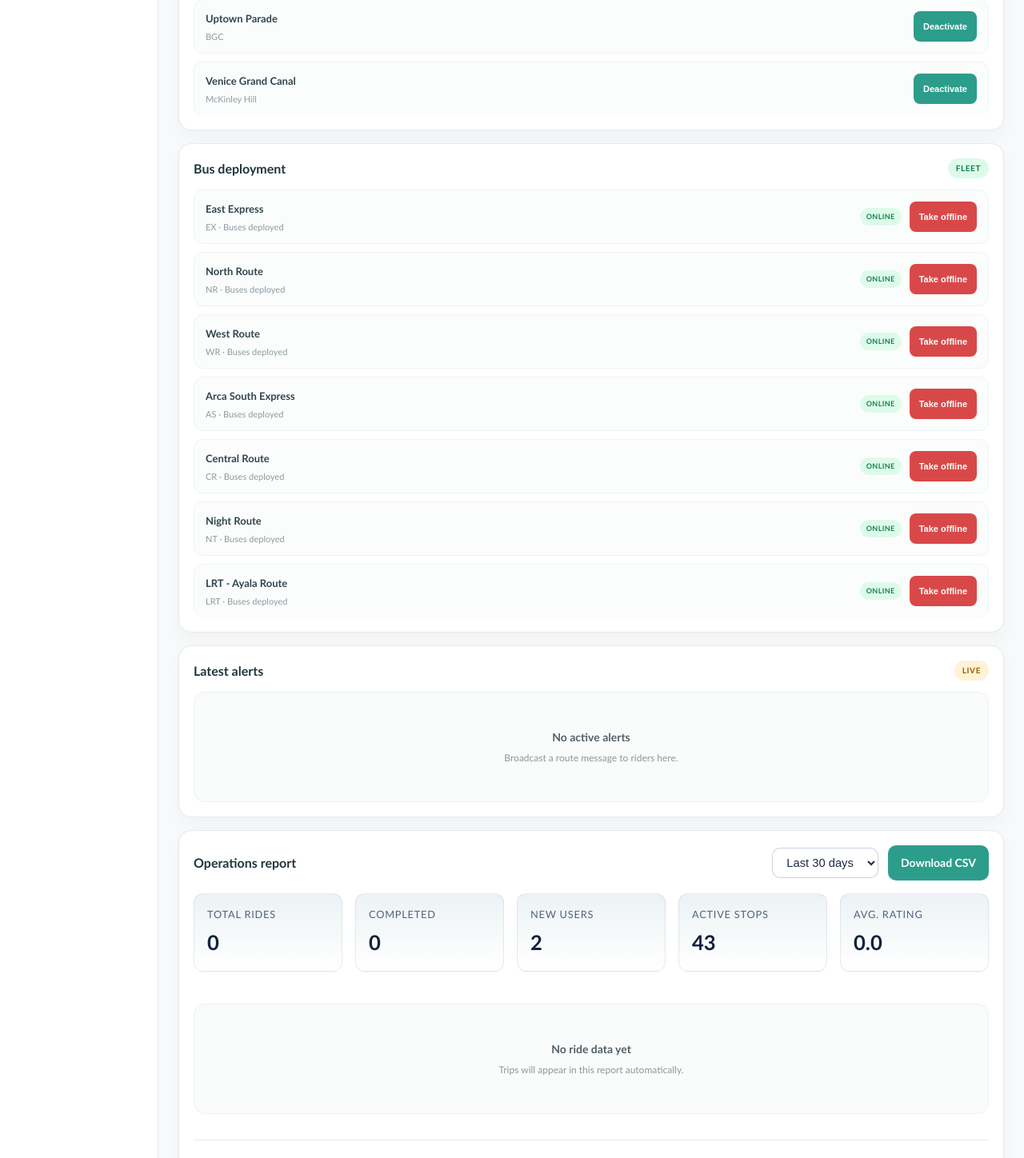
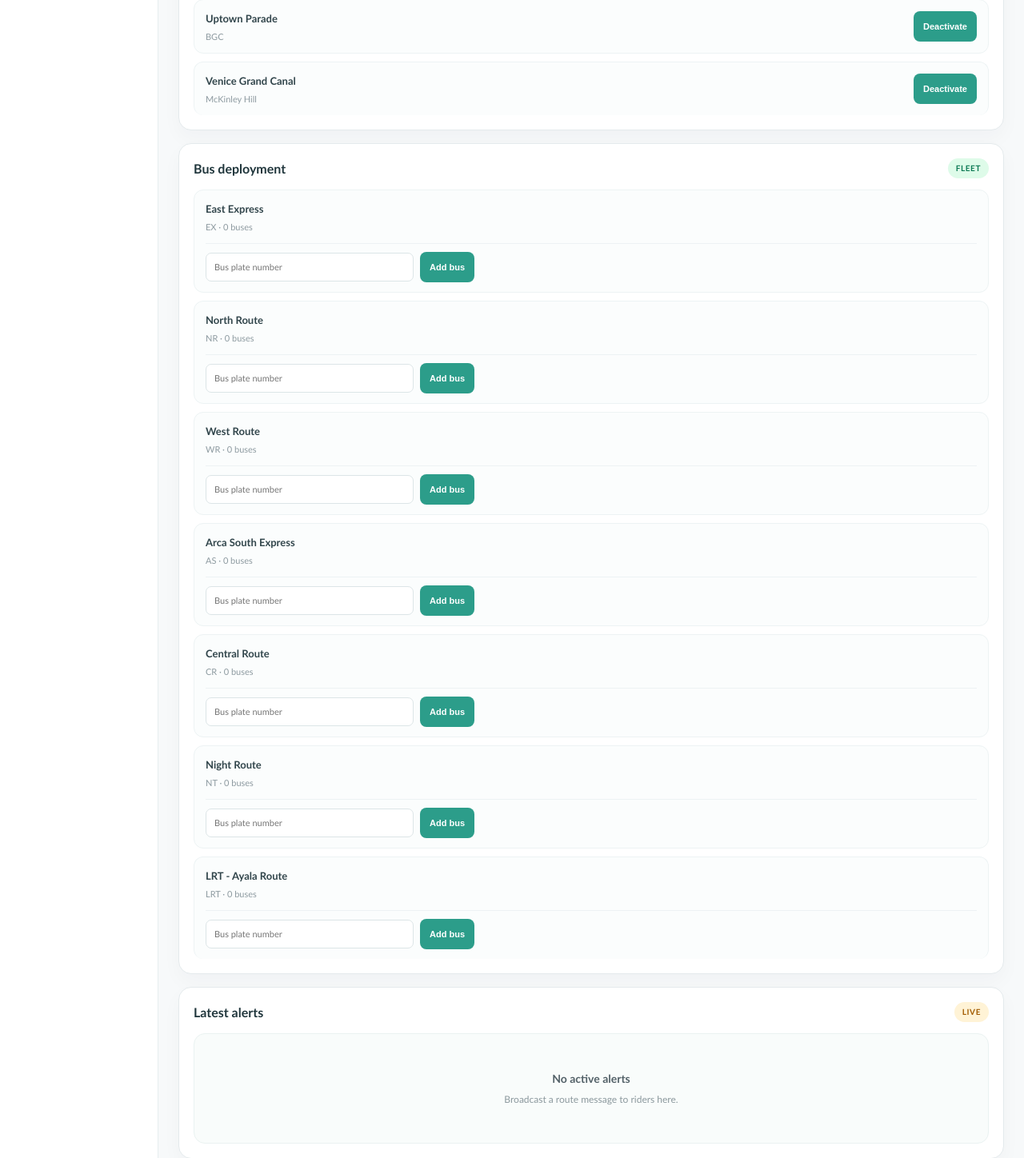
Before and after one commit to meowloaf/nextstop-bgc, a PHP site: page /admin/dashboard.php in a window 1280 px wide. Shown: the part 4450-5898 px from the top of the page at 80% size. Run offline with PHP 8.4, Linux system fonts and the light colour scheme; the visitor is signed in with stand-in values (Sample User, id 1); data comes from the database, SQL or seed files in the repository; both versions use the stored data as it was after the commit; data that the repository does not hold is empty.

Commit message:
Admin Update 1.1

```diff
--- a/admin/dashboard.php
+++ b/admin/dashboard.php
@@ -18,7 +18,7 @@ $stopRows = [];
 $rideCount = 0;
 $userCount = 0;
 $notifications = [];
-$routeOperations = [];
+$routeBuses = [];
 $adminMessage = $_SESSION['admin_message'] ?? '';
 unset($_SESSION['admin_message']);
 $reportRange = $_GET['report_range'] ?? '30';
@@ -50,8 +50,8 @@ try {
     );
     $notifications = $notificationStmt->fetchAll(PDO::FETCH_ASSOC);
 
-    $routeOperations = $pdo->query(
-        "SELECT route_id, is_online FROM route_operations ORDER BY route_id ASC"
+    $routeBuses = $pdo->query(
+        "SELECT id, route_id, plate_number, is_online FROM route_buses ORDER BY id ASC"
     )->fetchAll(PDO::FETCH_ASSOC);
 } catch (PDOException $exception) {
     $feedbackRows = [];
@@ -59,7 +59,12 @@ try {
     $rideCount = 0;
     $userCount = 0;
     $notifications = [];
-    $routeOperations = [];
+    $routeBuses = [];
+}
+
+$busesByRoute = [];
+foreach ($routeBuses as $bus) {
+    $busesByRoute[$bus['route_id']][] = $bus;
 }
 
 $routeLabels = [
@@ -241,26 +246,40 @@ if ($feedbackRows) {
             </div>
             <div class="admin-forms">
                 <?php foreach ($routeLabels as $routeId => $route): ?>
-                    <?php
-                    $isOnline = true;
-                    foreach ($routeOperations as $operation) {
-                        if ($operation['route_id'] === $routeId) {
-                            $isOnline = (int) $operation['is_online'] === 1;
-                            break;
-                        }
-                    }
-                    ?>
+                    <?php $routeBusList = $busesByRoute[$routeId] ?? []; ?>
                     <div class="admin-toggle">
                         <div>
                             <strong><?php echo htmlspecialchars($route['name']); ?></strong>
-                            <small><?php echo htmlspecialchars($route['code']); ?> · <?php echo $isOnline ? 'Buses deployed' : 'Route offline'; ?></small>
+                            <small><?php echo htmlspecialchars($route['code']); ?> · <?php echo count($routeBusList); ?> buses</small>
                         </div>
-                        <div class="admin-alert-actions">
-                            <span class="admin-status <?php echo $isOnline ? 'active' : 'inactive'; ?>"><?php echo $isOnline ? 'ONLINE' : 'OFFLINE'; ?></span>
-                            <form method="POST" action="manage-route.php">
+                        <div class="route-bus-list">
+                            <?php foreach ($routeBusList as $busIndex => $bus): ?>
+                                <?php $busIsOnline = (int) $bus['is_online'] === 1; ?>
+                                <div class="route-bus">
+                                    <span><strong>Bus #<?php echo $busIndex + 1; ?></strong> · <?php echo htmlspecialchars($bus['plate_number']); ?></span>
+                                    <div class="route-bus-actions">
+                                        <span class="admin-status <?php echo $busIsOnline ? 'active' : 'inactive'; ?>"><?php echo $busIsOnline ? 'ONLINE' : 'OFFLINE'; ?></span>
+                                        <form method="POST" action="manage-bus.php">
+                                            <input type="hidden" name="action" value="<?php echo $busIsOnline ? 'offline' : 'deploy'; ?>">
+                                            <input type="hidden" name="bus_id" value="<?php echo (int) $bus['id']; ?>">
+                                            <input type="hidden" name="route_id" value="<?php echo htmlspecialchars($routeId); ?>">
+                                            <button class="route-bus-status-button <?php echo $busIsOnline ? 'admin-toggle-button--inactive' : ''; ?>" type="submit"><?php echo $busIsOnline ? 'Take offline' : 'Deploy'; ?></button>
+                                        </form>
+                                        <form method="POST" action="manage-bus.php">
+                                            <input type="hidden" name="action" value="remove">
+                                            <input type="hidden" name="bus_id" value="<?php echo (int) $bus['id']; ?>">
+                                            <input type="hidden" name="route_id" value="<?php echo htmlspecialchars($routeId); ?>">
+                                            <button class="route-bus-remove-button" type="submit" aria-label="Remove bus <?php echo htmlspecialchars($bus['plate_number']); ?> from <?php echo htmlspecialchars($route['name']); ?>">Remove</button>
+                                        </form>
+                                    </div>
+                                </div>
+                            <?php endforeach; ?>
+                            <form class="route-bus-add" method="POST" action="manage-bus.php">
+                                <input type="hidden" name="action" value="add">
                                 <input type="hidden" name="route_id" value="<?php echo htmlspecialchars($routeId); ?>">
-                                <input type="hidden" name="action" value="<?php echo $isOnline ? 'offline' : 'deploy'; ?>">
-                                <button class="<?php echo $isOnline ? 'admin-toggle-button--inactive' : ''; ?>" type="submit"><?php echo $isOnline ? 'Take offline' : 'Deploy buses'; ?></button>
+                                <label class="sr-only" for="plate-<?php echo htmlspecialchars($routeId); ?>">Bus plate number for <?php echo htmlspecialchars($route['name']); ?></label>
+                                <input id="plate-<?php echo htmlspecialchars($routeId); ?>" name="plate_number" type="text" maxlength="20" pattern="[A-Za-z0-9 -]{2,20}" placeholder="Bus plate number" required>
+                                <button type="submit">Add bus</button>
                             </form>
                         </div>
                     </div>
--- a/assets/css/style.css
+++ b/assets/css/style.css
@@ -2424,6 +2424,7 @@ gap: 12px;
 
 .admin-rank-item {
 display: flex;
+flex-wrap: wrap;
 justify-content: space-between;
 align-items: center;
 gap: 10px;
@@ -2452,6 +2453,7 @@ gap: 10px;
 
 .admin-toggle {
 display: flex;
+flex-wrap: wrap;
 justify-content: space-between;
 align-items: center;
 gap: 12px;
@@ -2479,6 +2481,90 @@ font-size: 11px;
 
 .admin-toggle form {
 margin: 0;
+}
+
+.route-bus-list {
+display: grid;
+flex-basis: 100%;
+gap: 7px;
+padding-top: 10px;
+border-top: 1px solid #edf2f4;
+}
+
+.route-bus,
+.route-bus-add {
+display: flex;
+align-items: center;
+gap: 8px;
+}
+
+.route-bus {
+justify-content: space-between;
+align-items: center;
+gap: 10px;
+color: #536168;
+font-size: 11px;
+}
+
+.route-bus > span strong {
+font-size: 11px;
+}
+
+.route-bus-actions {
+display: flex;
+flex-wrap: wrap;
+align-items: center;
+gap: 8px;
+}
+
+.route-bus-actions form {
+display: flex;
+}
+
+.route-bus-add button {
+min-height: 30px;
+padding: 6px 10px;
+border-radius: 7px;
+font-size: 10px;
+}
+
+.route-bus-actions button {
+min-height: 30px;
+padding: 6px 10px;
+border-radius: 7px;
+font-size: 10px;
+}
+
+.route-bus-actions .route-bus-remove-button {
+border: 1px solid #dce5e7;
+background: white;
+color: #526168;
+}
+
+.route-bus-actions .route-bus-status-button {
+background: #2c9d8a;
+color: white;
+}
+
+.route-bus-actions .route-bus-status-button.admin-toggle-button--inactive {
+background: #d94848;
+}
+
+.route-bus-add input {
+width: min(260px, 100%);
+min-height: 36px;
+padding: 7px 10px;
+border: 1px solid #dce5e7;
+border-radius: 7px;
+background: white;
+color: #526168;
+font: inherit;
+font-size: 11px;
+}
+
+.route-bus-add input:focus {
+border-color: #2c9d8a;
+outline: 2px solid rgba(44, 157, 138, 0.12);
 }
 
 .admin-toggle button {
--- a/config/database.php
+++ b/config/database.php
@@ -141,6 +141,21 @@ try {
         )"
     );
 
+    $pdo->exec(
+        "CREATE TABLE IF NOT EXISTS route_buses (
+            id INT UNSIGNED AUTO_INCREMENT PRIMARY KEY,
+            route_id VARCHAR(40) NOT NULL,
+            plate_number VARCHAR(20) NOT NULL UNIQUE,
+            is_online TINYINT(1) NOT NULL DEFAULT 1,
+            INDEX idx_route_buses_route (route_id)
+        )"
+    );
+
+    $routeBusColumns = $pdo->query("SHOW COLUMNS FROM route_buses")->fetchAll(PDO::FETCH_COLUMN);
+    if (!in_array('is_online', $routeBusColumns, true)) {
+        $pdo->exec("ALTER TABLE route_buses ADD is_online TINYINT(1) NOT NULL DEFAULT 1");
+    }
+
     $routeIds = ['east-express', 'north-route', 'west-route', 'arca-south-express', 'central-route', 'night-route', 'lrt-ayala-route'];
     $routeSeed = $pdo->prepare('INSERT IGNORE INTO route_operations (route_id, is_online) VALUES (?, 1)');
     foreach ($routeIds as $routeId) {
```
Also changed, not shown: admin/manage-bus.php (added, +75 -0 lines), database/nextstopbgc.sql (+8 -0 lines).
